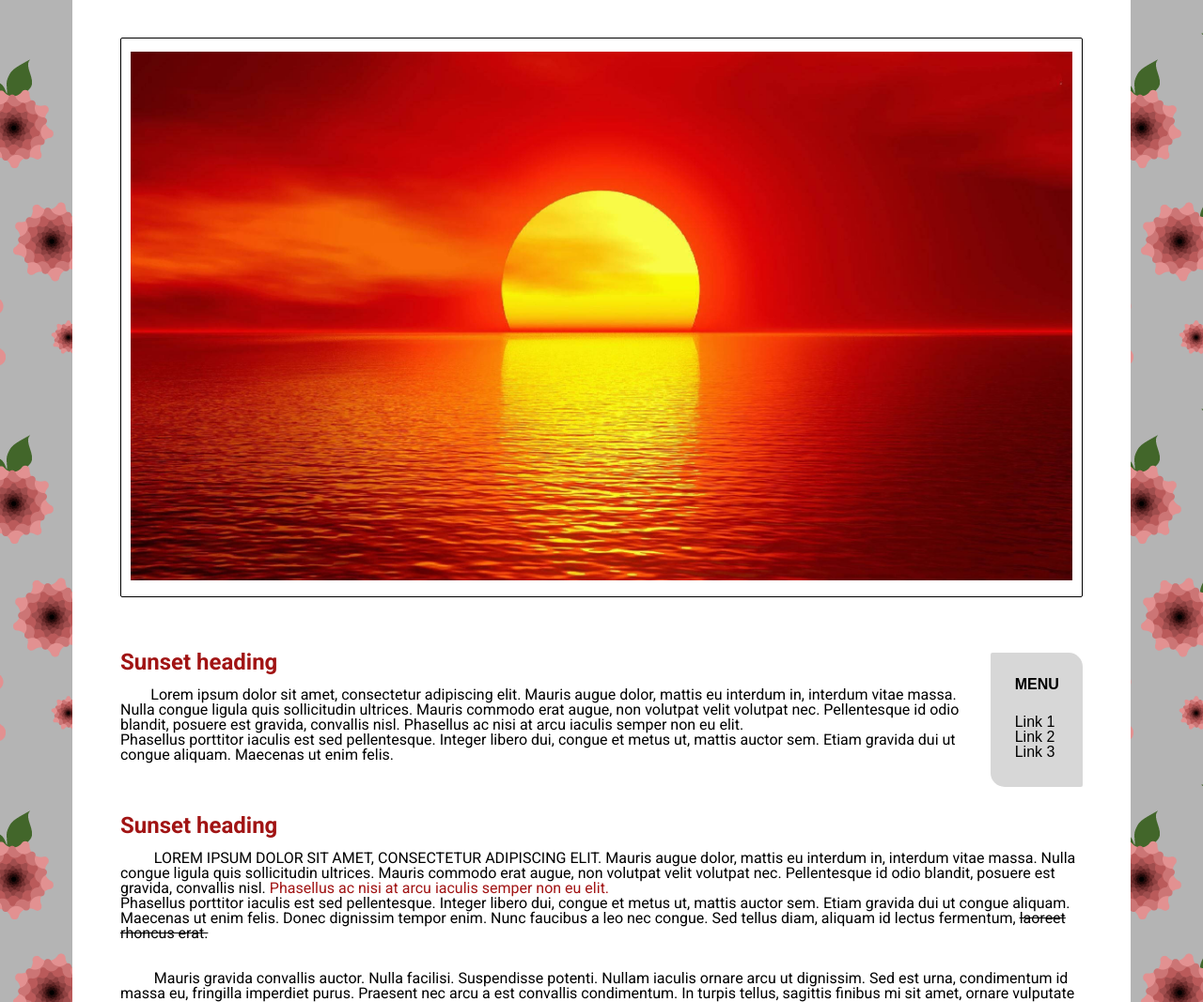
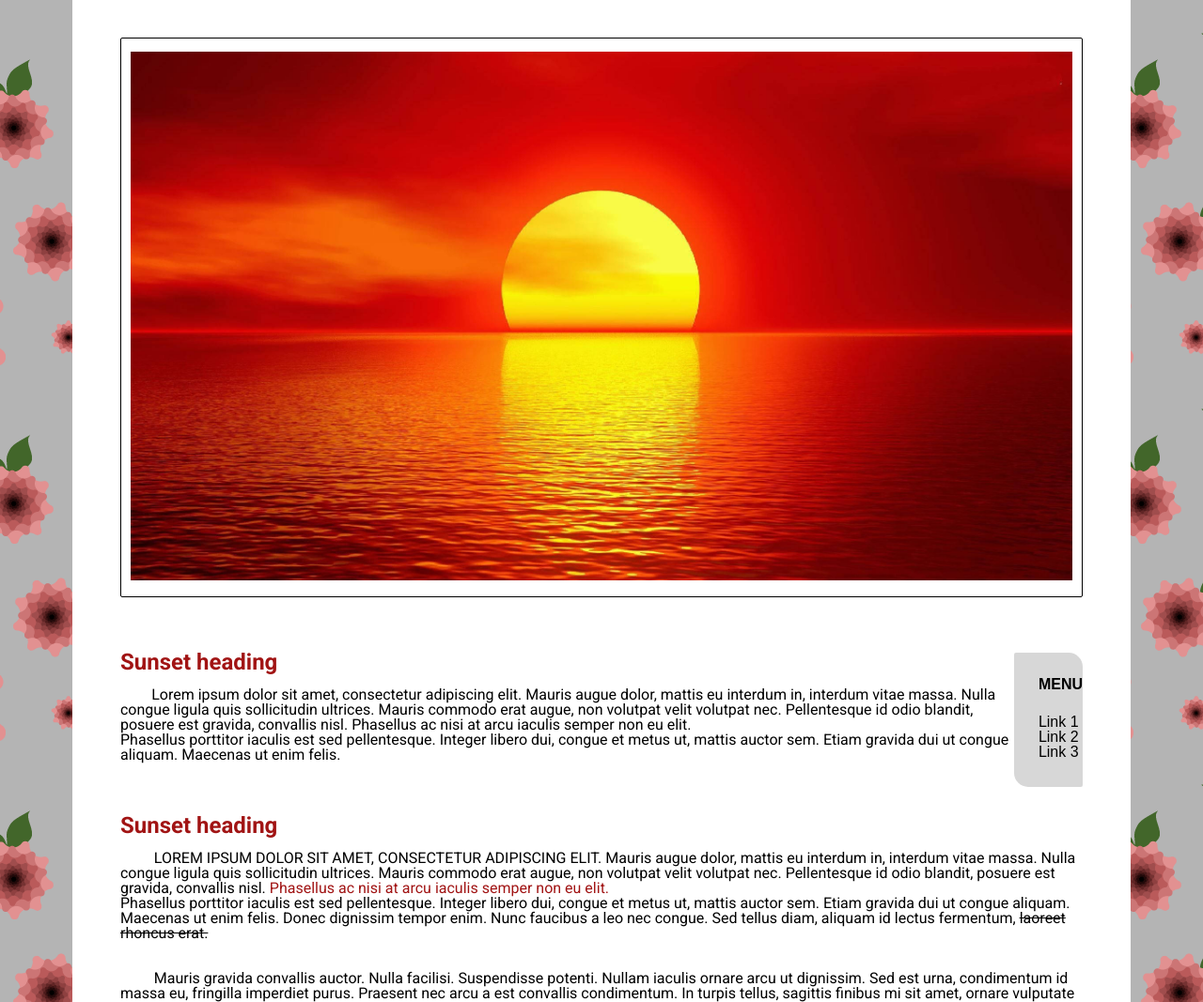
Before and after one commit to iriscorn/homework_04, a plain HTML site: page index.html in a window 1280 px wide. Shown: the part 134-1201 px from the top of the page at 94% size. Drawn offline with Linux system fonts and the light colour scheme.

Commit message:
changed .nav__wrap width

```diff
--- a/css/style.css
+++ b/css/style.css
@@ -66,7 +66,7 @@ body {
 
 /* 10 */
 .nav__wrap {
-    width: 21%;
+    width: 14%;
     margin: 2px 0 29px 0.25%;
     padding: 26px 0 29px 2.5%;
     border-radius: 2px 15px;
```
